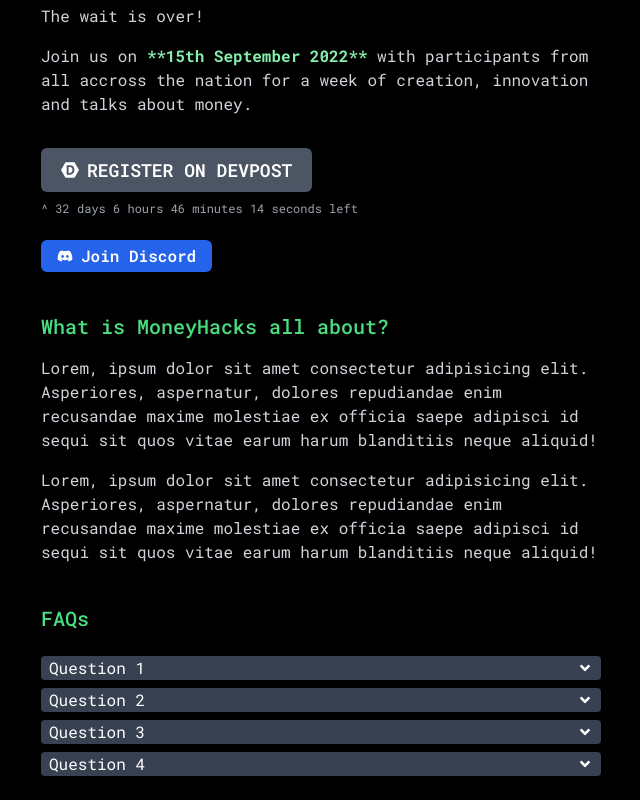
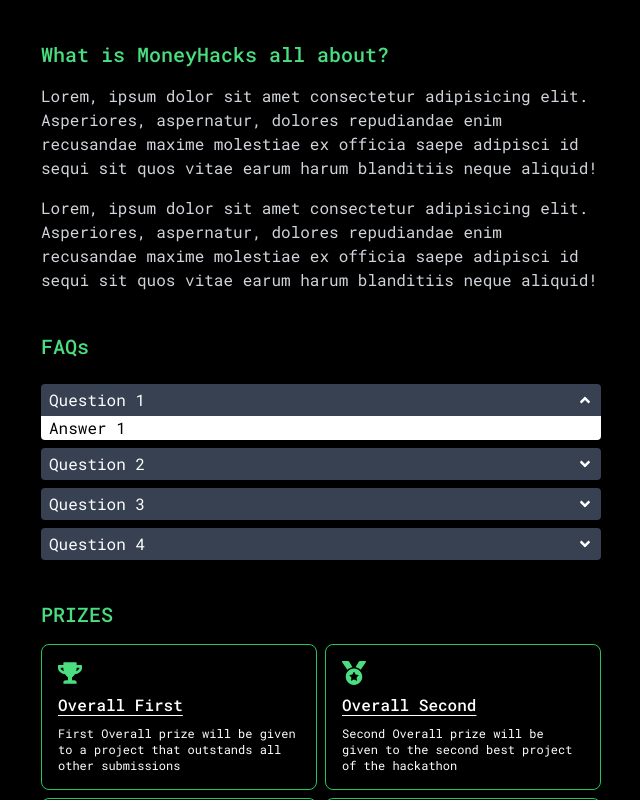
Before and after one commit to NIKU-SINGH/b4i-hackathon-website, a Next.js app: page / in a window 1280 px wide. Both pictures are taken after a click on the element "Question 1". Shown: the whole page, without its empty margins (319-959 px from the left). Built offline with nearby package versions, Linux system fonts and the light colour scheme.

Commit message:
feat: prizes and microanimations

```diff
--- a/components/home/accordion.tsx
+++ b/components/home/accordion.tsx
@@ -25,7 +25,7 @@ const Accordion: NextPage<AccordionProps> = ({
     <>
       <motion.header
         initial={false}
-        className="mt-2 bg-gray-700 text-white px-2 cursor-pointer rounded flex items-center justify-between"
+        className={`select-none mt-2 bg-gray-700 py-1 text-white px-2 cursor-pointer rounded flex items-center justify-between ${isOpen && "rounded-b-none"}`}
         onClick={() => setExpandedIdx(isOpen ? -1 : idx)}
       >
         <span>{title}</span>
@@ -34,7 +34,7 @@ const Accordion: NextPage<AccordionProps> = ({
       <AnimatePresence initial={false}>
         {isOpen && (
           <motion.section
-            className="px-2 bg-white rounded"
+            className={`select-none px-2 bg-white rounded ${isOpen && "rounded-t-none"}`}
             key="content"
             initial="collapsed"
             animate="open"
--- a/components/home/index.tsx
+++ b/components/home/index.tsx
@@ -4,14 +4,17 @@ import { useState } from 'react'
 import Countdown from 'react-countdown'
 import Typed from 'react-typed'
 
-import { FaBitcoin, FaDiscord } from 'react-icons/fa'
+import { FaAward, FaBitcoin, FaDiscord, FaMedal, FaTrophy } from 'react-icons/fa'
 import { SiDevpost } from 'react-icons/si'
+import { BiMedal } from 'react-icons/bi'
+import { AiFillTrophy } from 'react-icons/ai'
 
 import Button from '../button'
 import Accordion from './accordion'
+import Prize from './prize'
 
 const Home: NextPage = () => {
-  const [faq, setFaq] = useState(0);
+  const [faq, setFaq] = useState<number>(-1)
   const headlines = ['Design.', 'Develop.', 'Code.', 'Ideate.', 'Bitcoin.']
 
   return (
@@ -103,14 +106,52 @@ const Home: NextPage = () => {
             </p>
           </section>
           <section className="mt-10">
-            <h2 className="text-xl text-green-400 font-medium mx-2">
-              FAQs
+            <h2 className="text-xl text-green-400 font-medium mx-2">FAQs</h2>
+            <div className="mt-4 mx-2 flex flex-col justify-center">
+              <Accordion
+                idx={0}
+                expandedIdx={faq}
+                setExpandedIdx={setFaq}
+                title="Question 1"
+              >
+                Answer 1
+              </Accordion>
+              <Accordion
+                idx={1}
+                expandedIdx={faq}
+                setExpandedIdx={setFaq}
+                title="Question 2"
+              >
+                Answer 2
+              </Accordion>
+              <Accordion
+                idx={2}
+                expandedIdx={faq}
+                setExpandedIdx={setFaq}
+                title="Question 3"
+              >
+                Answer 3
+              </Accordion>
+              <Accordion
+                idx={3}
+                expandedIdx={faq}
+                setExpandedIdx={setFaq}
+                title="Question 4"
+              >
+                Answer 4
+              </Accordion>
+            </div>
+          </section>
+          <section className="mt-10">
+            <h2 className="text-xl text-green-400 font-medium mx-2 uppercase">
+              Prizes
             </h2>
-            <div className="mt-4 mx-2 flex flex-col justify-center">
-              <Accordion idx={0} expandedIdx={faq} setExpandedIdx={setFaq} title="Question 1" >Answer 1</Accordion>
-              <Accordion idx={1} expandedIdx={faq} setExpandedIdx={setFaq} title="Question 2" >Answer 2</Accordion>
-              <Accordion idx={2} expandedIdx={faq} setExpandedIdx={setFaq} title="Question 3" >Answer 3</Accordion>
-              <Accordion idx={3} expandedIdx={faq} setExpandedIdx={setFaq} title="Question 4" >Answer 4</Accordion>
+            <div className="mt-4 mx-2 grid grid-rows-2 grid-cols-2 gap-2">
+              <Prize icon={<FaTrophy />} name="Overall First">First Overall prize will be given to a project that outstands all other submissions</Prize>
+              <Prize icon={<FaMedal />} name="Overall Second">Second Overall prize will be given to the second best project of the hackathon</Prize>
+              <Prize icon={<BiMedal />} name="Overall Third">Best third overall project of the hackathon will win some awesome prizes</Prize>
+              <Prize icon={<FaAward />} name="Best Solo">You project will qualify for this prize if you participate alone without a team</Prize>
+              <Prize icon={<AiFillTrophy />} name="Best Beginner">Your project will qualify for this category if atleast 50% of your topic is functional and you're starting out</Prize>
             </div>
           </section>
         </div>
--- /dev/null
+++ b/components/home/prize.tsx
@@ -0,0 +1,24 @@
+import type { NextPage } from 'next'
+import type { ReactNode } from 'react'
+
+import { motion } from "framer-motion"
+
+type PrizeProps = {
+  icon: ReactNode
+  name: string
+  children: ReactNode
+}
+
+const Prize: NextPage<PrizeProps> = ({ icon, name, children }) => {
+  return (
+    <motion.div whileHover={{ scale: 1.01 }}
+    whileTap={{ scale: 0.99 }}
+     className="select-none p-4 border border-green-500 hover:bg-green-900 cursor-pointer flex flex-col justify-center rounded-lg">
+      <div className="text-2xl text-green-400">{icon}</div>
+      <div className="mt-2 font-medium text-white underline underline-offset-4">{name}</div>
+      <div className="mt-2 text-xs text-white">{children}</div>
+    </motion.div>
+  )
+}
+
+export default Prize
```
